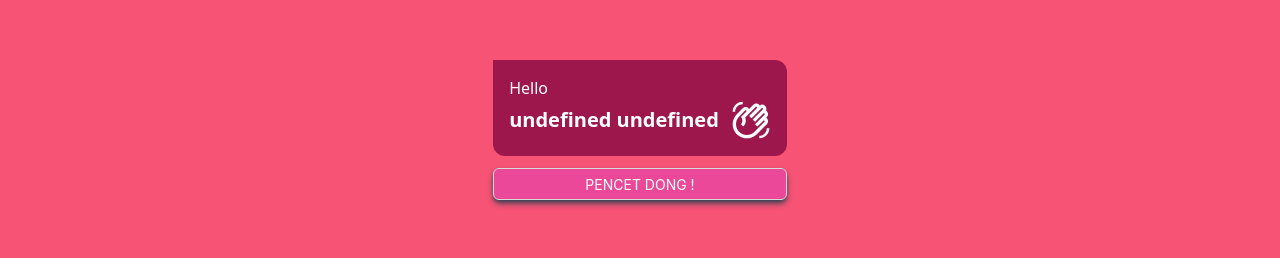
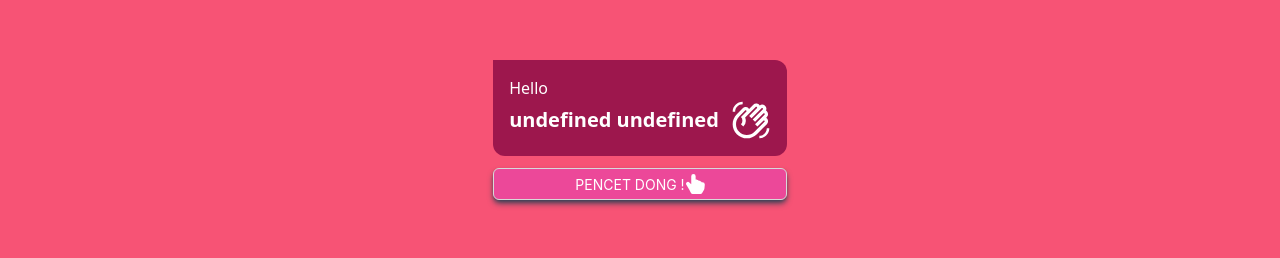
Before and after one commit to naufalaufa/valentine, a React (Vite) app: page /messageInput in a window 1280 px wide. Shown: the part 270-528 px from the top of the page. Built offline with nearby package versions, Linux system fonts and the light colour scheme.

Commit message:
two commits

```diff
--- a/src/pages/MessageInput/index.jsx
+++ b/src/pages/MessageInput/index.jsx
@@ -3,6 +3,7 @@ import Cookies from "js-cookie";
 import { useState } from "react";
 import { MdOutlineWavingHand } from "react-icons/md";
 import ValentineUndraw from "../../assets/images/undraw-valentine.png";
+import { BsFillHandIndexThumbFill } from "react-icons/bs";
 
 const MessageInput = () => {
   const [isModalOpen, setIsModalOpen] = useState(false);
@@ -60,7 +61,13 @@ const MessageInput = () => {
           className="mt-3 text-white bg-pink-500 shadow-md shadow-slate-700"
           onClick={showModal}
         >
-          PENCET DONG !
+          <div className="flex items-center justify-evenly">
+            <p>PENCET DONG !</p>
+
+            <span>
+              <BsFillHandIndexThumbFill size={20} />
+            </span>
+          </div>
         </Button>
       </div>
     </>
--- a/src/pages/UserInput/index.jsx
+++ b/src/pages/UserInput/index.jsx
@@ -48,7 +48,7 @@ const UserInput = () => {
             marginBottom: "15px",
           }}
         >
-          <Typography.Title level={3}>Masukin namanya dong</Typography.Title>
+          <Typography.Title level={3}>Masukin nama lo dong</Typography.Title>
           <Form.Item
             name="firstname"
             rules={[
```
